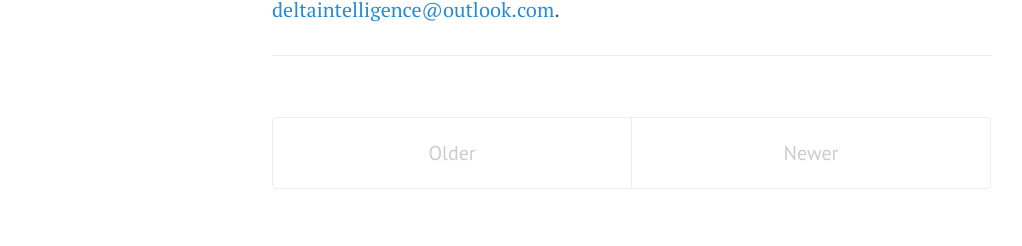
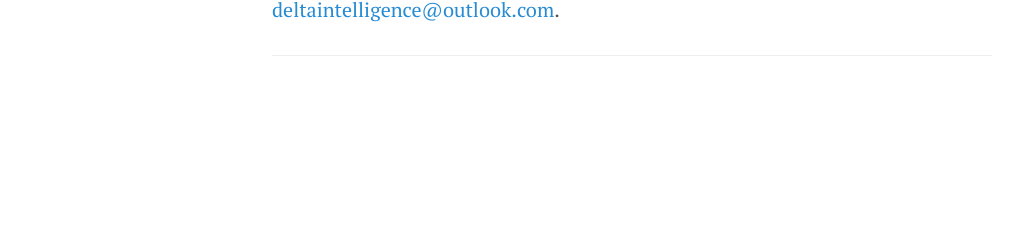
Before and after one commit to Delta-Intelligence-AI/Delta-Intelligence-AI.github.io, a Jekyll site: the page built from index.html, in a window 1280 px wide. Shown: the part 786-1032 px from the top of the page, without its empty margins (8-1030 px from the left). Built offline with Jekyll 4.4.1, drawn with Linux system fonts in a browser that asks for light colours; the list of posts is cut into pages by our own code; after the commit the page ends 900 px from its top, so only the background shows below that.

Commit message:
Remove older/newer pagination

```diff
--- a/index.html
+++ b/index.html
@@ -39,20 +39,3 @@
   </div>
   {% endfor %}
 </div>
-
-<div class="pagination">
-  {% if paginator.next_page %}
-    <a class="pagination-item older" href="{{ paginator.next_page_path | absolute_url }}">Older</a>
-  {% else %}
-    <span class="pagination-item older">Older</span>
-  {% endif %}
-  {% if paginator.previous_page %}
-    {% if paginator.page == 2 %}
-      <a class="pagination-item newer" href="{{ '/' | absolute_url }}">Newer</a>
-    {% else %}
-      <a class="pagination-item newer" href="{{ paginator.previous_page_path | absolute_url }}">Newer</a>
-    {% endif %}
-  {% else %}
-    <span class="pagination-item newer">Newer</span>
-  {% endif %}
-</div>
```
